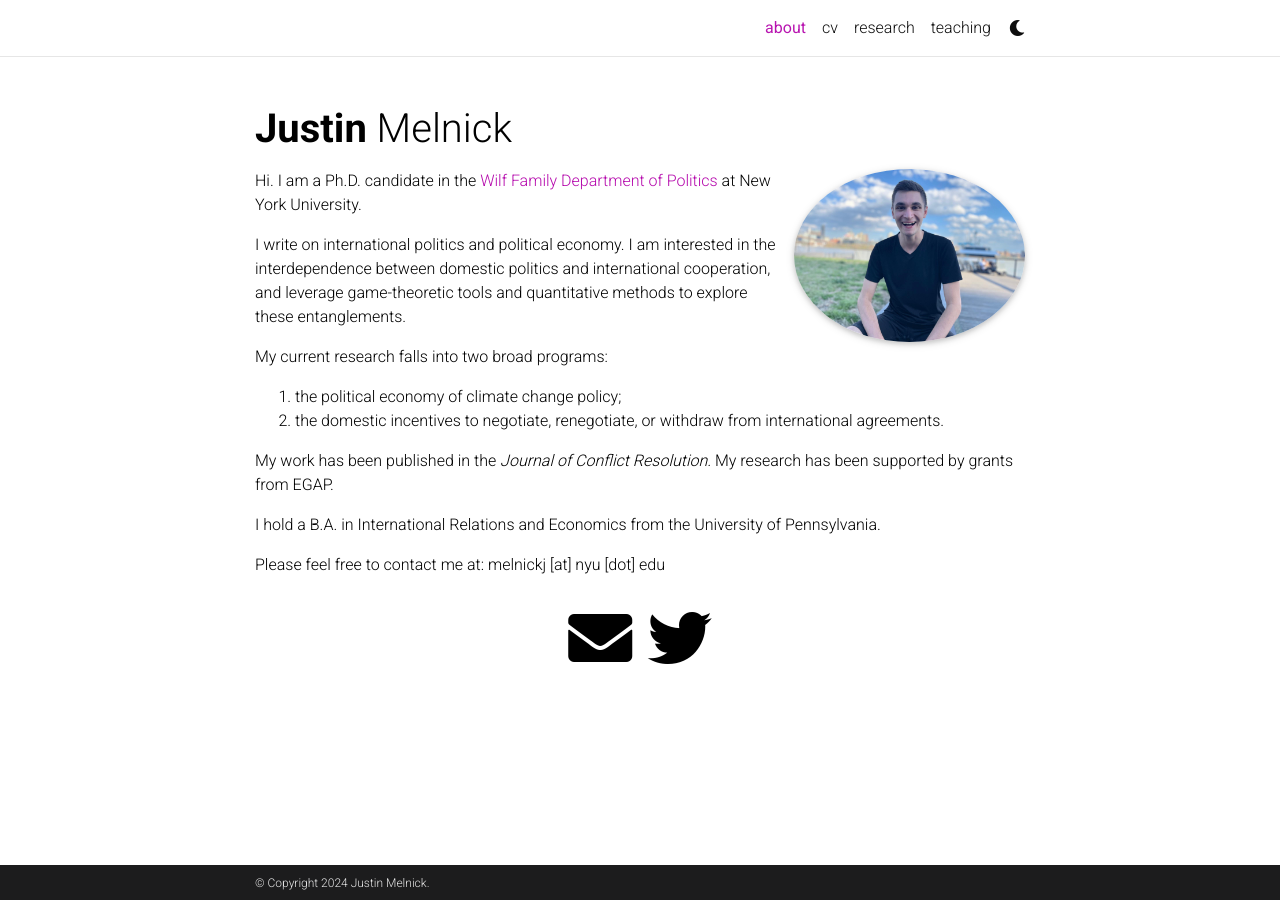
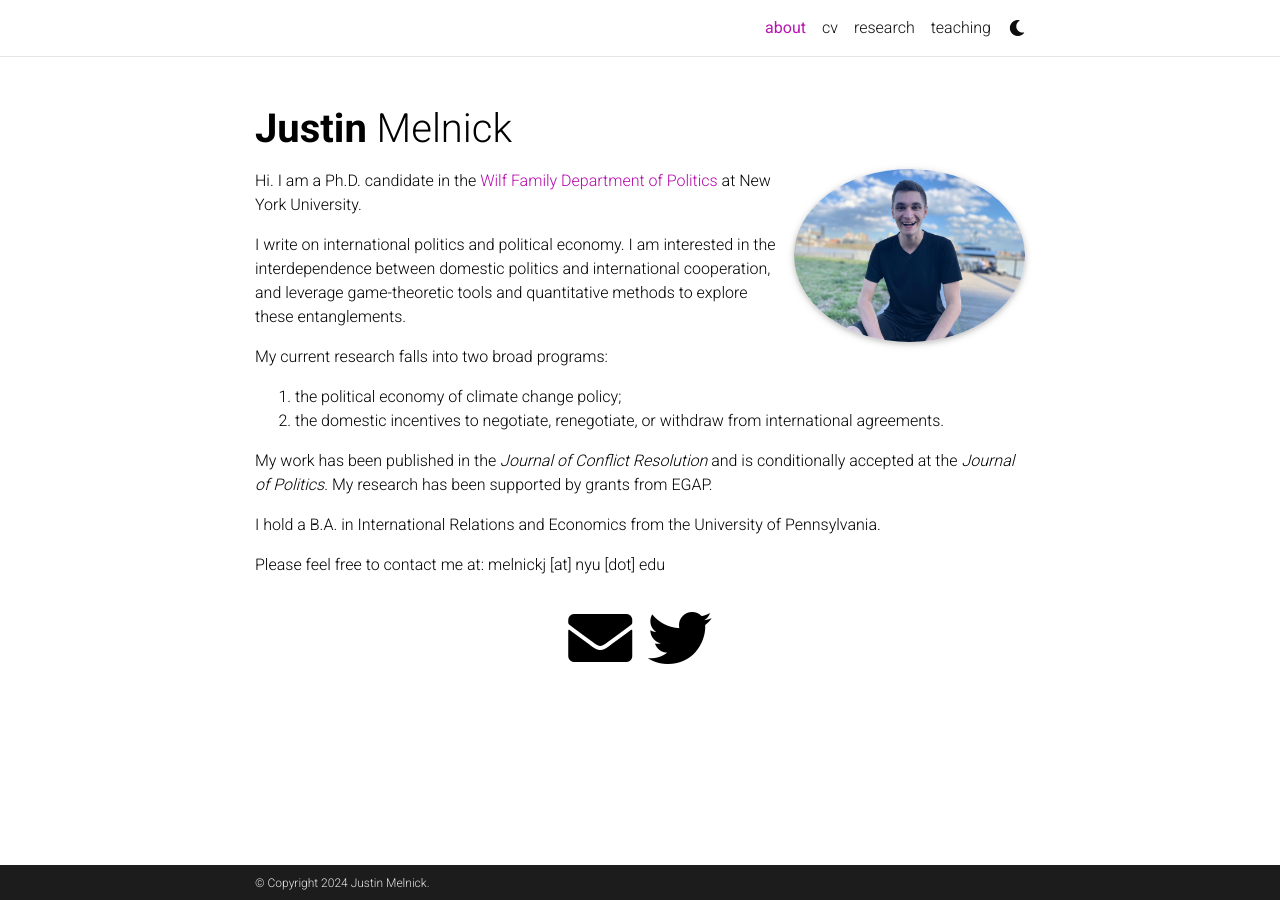
Before and after one commit to justinmelnick/justinmelnick.github.io, a Jekyll site: the page built from _pages/about.md, in a window 1280 px wide. Built offline with Jekyll 4.4.1, drawn with Linux system fonts in a browser that asks for light colours; full-size pictures stand in for the smaller copies a plugin makes; comment, search, counter and statistics services are not loaded; a style sheet for code colours, icons or effects is not loaded.

Commit message:
Update about.md

```diff
--- a/_pages/about.md
+++ b/_pages/about.md
@@ -26,7 +26,7 @@ My current research falls into two broad programs:
 1. the political economy of climate change policy;
 2. the domestic incentives to negotiate, renegotiate, or withdraw from international agreements.
 
-My work has been published in the _Journal of Conflict Resolution._ My research has been supported by grants from EGAP.
+My work has been published in the _Journal of Conflict Resolution_ and is conditionally accepted at the _Journal of Politics_. My research has been supported by grants from EGAP.
 
 I hold a B.A. in International Relations and Economics from the University of Pennsylvania.
 
```
